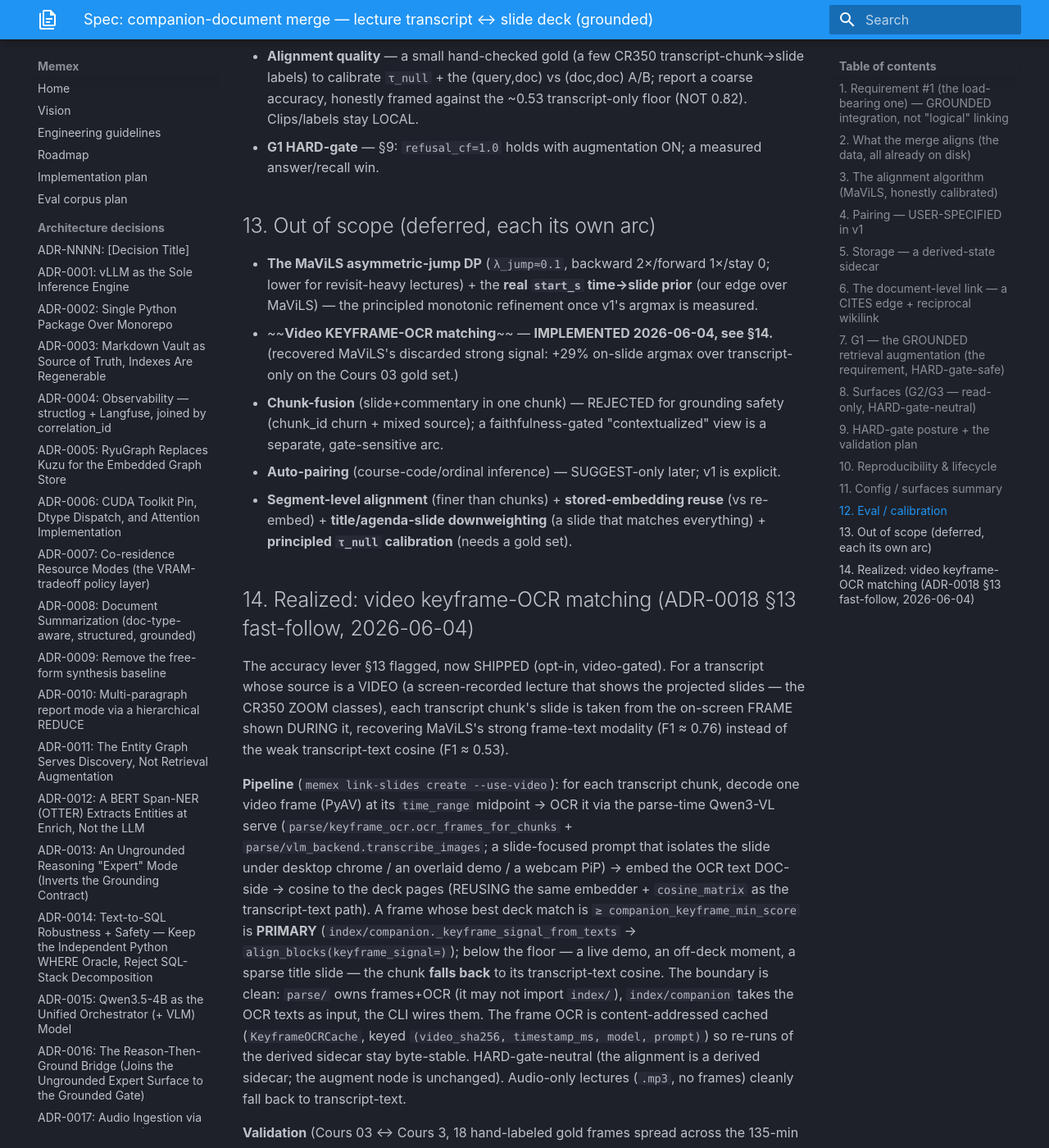
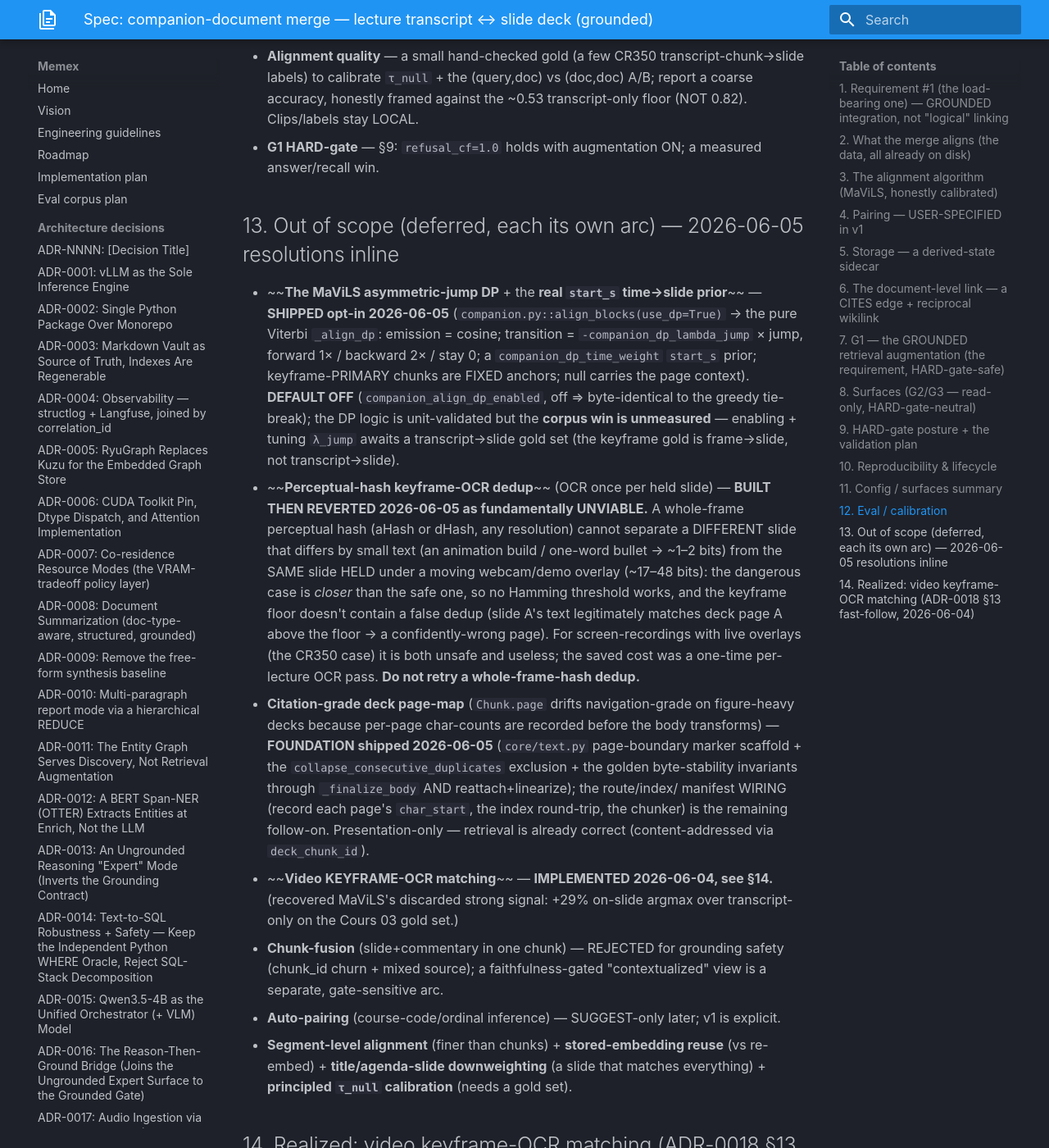
Before and after one commit to Zenetusken/memex, an MkDocs documentation site: the page built from docs/specs/companion-merge.md, in a window 1280 px wide and 1400 px high, scrolled down 8223 px. Shown: the whole window at 82% size. Built offline with MkDocs 1.6.1 and Material for MkDocs 9.7.7, drawn with Linux system fonts in a browser that asks for light colours.

Commit message:
docs(companion-merge): §13 lever resolutions — DP shipped opt-in, dedup reverted-unviable, page-map foundation
Co-Authored-By: Claude Opus 4.8 (1M context) <noreply@anthropic.com>

```diff
--- a/docs/specs/companion-merge.md
+++ b/docs/specs/companion-merge.md
@@ -275,11 +275,29 @@ re-`create`; in the `reindex --force` teardown (regenerable — alongside `asr_c
   against the ~0.53 transcript-only floor (NOT 0.82). Clips/labels stay LOCAL.
 - **G1 HARD-gate** — §9: `refusal_cf=1.0` holds with augmentation ON; a measured answer/recall win.
 
-## 13. Out of scope (deferred, each its own arc)
+## 13. Out of scope (deferred, each its own arc) — 2026-06-05 resolutions inline
 
-- **The MaViLS asymmetric-jump DP** (`λ_jump≈0.1`, backward 2×/forward 1×/stay 0; lower for
-  revisit-heavy lectures) + the **real `start_s` time→slide prior** (our edge over MaViLS) — the
-  principled monotonic refinement once v1's argmax is measured.
+- ~~**The MaViLS asymmetric-jump DP** + the **real `start_s` time→slide prior**~~ — **SHIPPED opt-in
+  2026-06-05** (`companion.py::align_blocks(use_dp=True)` → the pure Viterbi `_align_dp`: emission =
+  cosine; transition = `-companion_dp_lambda_jump` × jump, forward 1× / backward 2× / stay 0; a
+  `companion_dp_time_weight` `start_s` prior; keyframe-PRIMARY chunks are FIXED anchors; null carries
+  the page context). **DEFAULT OFF** (`companion_align_dp_enabled`, off ⇒ byte-identical to the greedy
+  tie-break); the DP logic is unit-validated but the **corpus win is unmeasured** — enabling + tuning
+  `λ_jump` awaits a transcript→slide gold set (the keyframe gold is frame→slide, not transcript→slide).
+- ~~**Perceptual-hash keyframe-OCR dedup**~~ (OCR once per held slide) — **BUILT THEN REVERTED 2026-06-05
+  as fundamentally UNVIABLE.** A whole-frame perceptual hash (aHash or dHash, any resolution) cannot
+  separate a DIFFERENT slide that differs by small text (an animation build / one-word bullet → ~1–2
+  bits) from the SAME slide HELD under a moving webcam/demo overlay (~17–48 bits): the dangerous case
+  is *closer* than the safe one, so no Hamming threshold works, and the keyframe floor doesn't contain
+  a false dedup (slide A's text legitimately matches deck page A above the floor → a confidently-wrong
+  page). For screen-recordings with live overlays (the CR350 case) it is both unsafe and useless; the
+  saved cost was a one-time per-lecture OCR pass. **Do not retry a whole-frame-hash dedup.**
+- **Citation-grade deck page-map** (`Chunk.page` drifts navigation-grade on figure-heavy decks because
+  per-page char-counts are recorded before the body transforms) — **FOUNDATION shipped 2026-06-05**
+  (`core/text.py` page-boundary marker scaffold + the `collapse_consecutive_duplicates` exclusion + the
+  golden byte-stability invariants through `_finalize_body` AND reattach+linearize); the route/index/
+  manifest WIRING (record each page's `char_start`, the index round-trip, the chunker) is the remaining
+  follow-on. Presentation-only — retrieval is already correct (content-addressed via `deck_chunk_id`).
 - ~~**Video KEYFRAME-OCR matching**~~ — **IMPLEMENTED 2026-06-04, see §14.** (recovered MaViLS's
   discarded strong signal: +29% on-slide argmax over transcript-only on the Cours 03 gold set.)
 - **Chunk-fusion** (slide+commentary in one chunk) — REJECTED for grounding safety (chunk_id churn +
```
